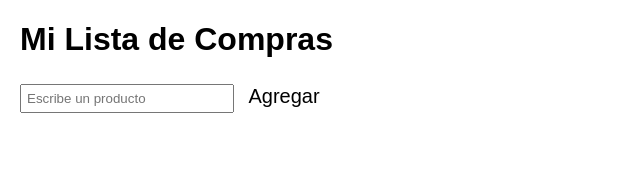
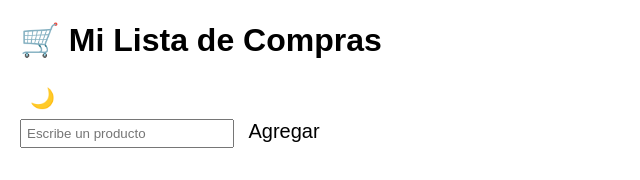
Before and after one commit to JuanPGarza3047/Despensa, a plain HTML site: page index.html in a window 1280 px wide. Shown: the whole page, without its empty margins (0-640 px from the left). Drawn offline with Linux system fonts and the light colour scheme.

Commit message:
Add header and input container to index.html

```diff
--- a/index.html
+++ b/index.html
@@ -7,12 +7,19 @@
   <link rel="stylesheet" href="style.css">
 </head>
 <body>
-  <h1>Mi Lista de Compras</h1>
+  <header>
+    <h1>🛒 Mi Lista de Compras</h1>
+    <button id="modoBtn" onclick="toggleModo()">🌙</button>
+  </header>
 
-  <input type="text" id="productoInput" placeholder="Escribe un producto">
-  <button onclick="agregarProducto()">Agregar</button>
+  <main>
+    <div class="input-container">
+      <input type="text" id="productoInput" placeholder="Escribe un producto">
+      <button onclick="agregarProducto()">Agregar</button>
+    </div>
 
-  <ul id="listaCompras"></ul>
+    <ul id="listaCompras"></ul>
+  </main>
 
   <script src="script.js"></script>
 </body>
```
